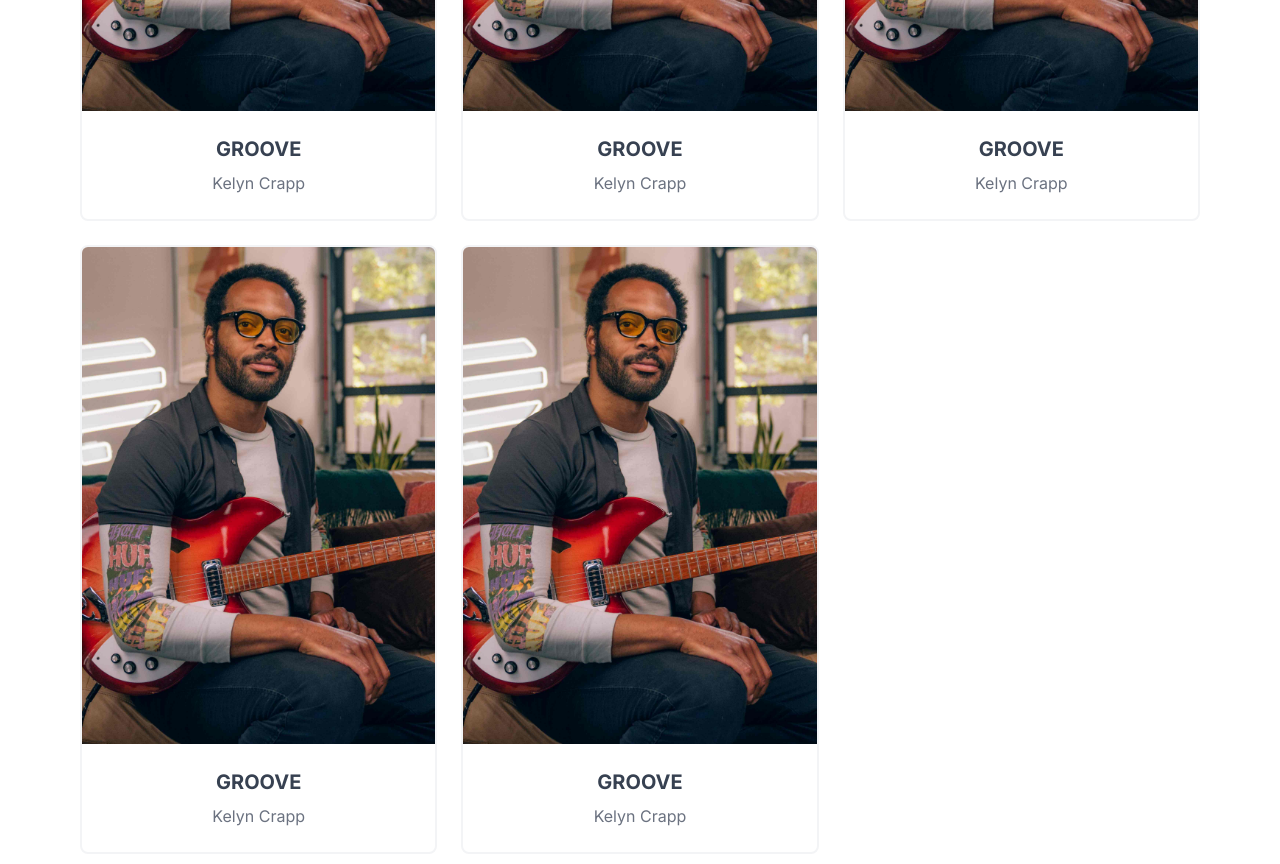
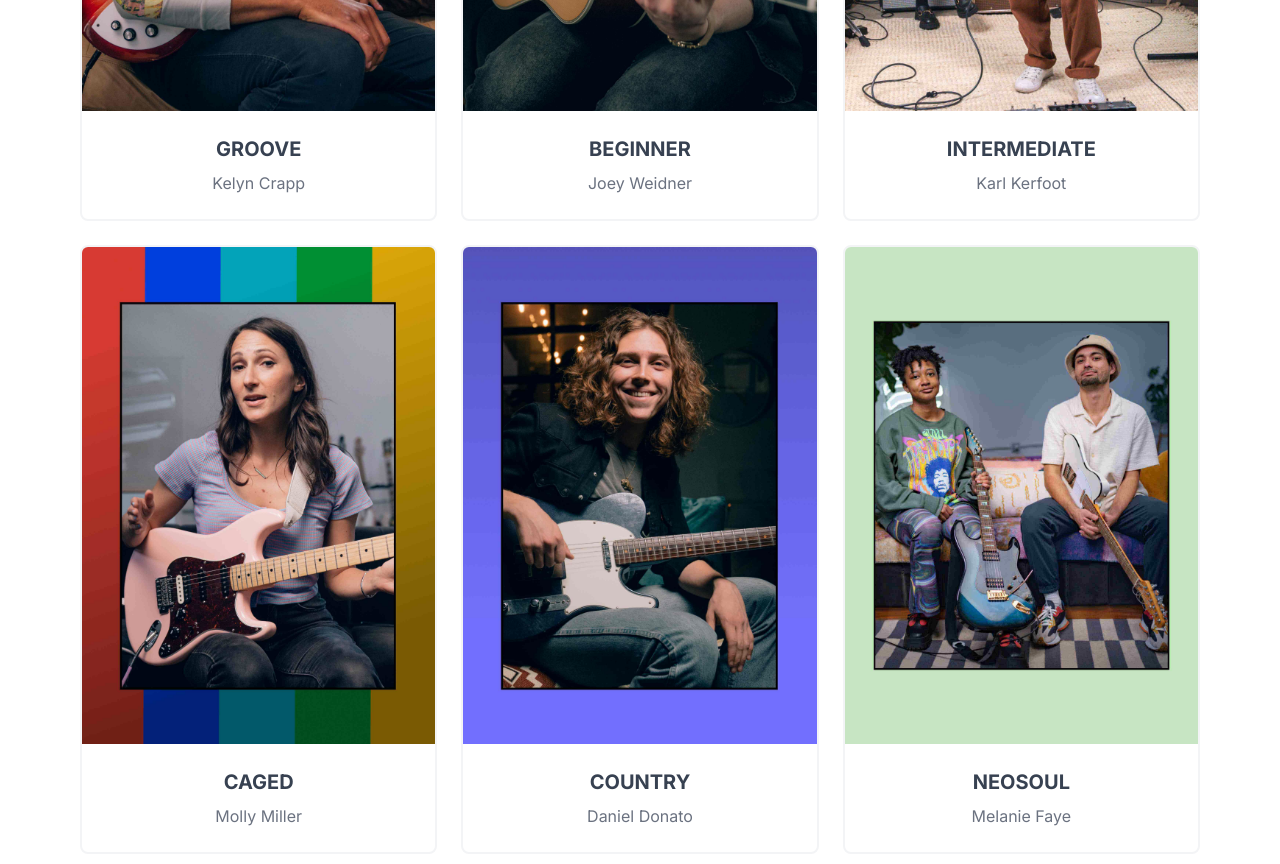
Before and after one commit to joelaul/pickupmusic, a Next.js app: page / in a window 1280 px wide. Shown: the part 1700-2564 px from the top of the page. Built offline with nearby package versions, Linux system fonts and the light colour scheme.

Commit message:
Add neosoul asset

```diff
--- a/src/components/Cards/Cards.tsx
+++ b/src/components/Cards/Cards.tsx
@@ -17,7 +17,7 @@ export const Cards: React.FC<CardProps> = (props) => {
                 <Image
                   alt={card.img.alt}
                   className="object-center object-cover h-auto w-full"
-                  src="/cards/groove.png"
+                  src={card.img.src}
                   width={2700}
                   height={1900}
                 />
--- a/src/static/cards.ts
+++ b/src/static/cards.ts
@@ -7,53 +7,64 @@ export const CARDS: Card[] = [
     href: 'TODO',
     img: {
       alt: 'GROOVE by Keln Crapp',
-      height: 1900,
+      height: 1920,
       width: 2700,
       src: '/cards/groove.png',
     },
   },
   {
-    title: 'GROOVE',
-    subtitle: 'Kelyn Crapp',
+    title: 'BEGINNER',
+    subtitle: 'Joey Weidner',
     href: 'TODO',
     img: {
-      alt: 'GROOVE by Keln Crapp',
-      height: 1900,
+      alt: 'BEGINNER by Joey Weidner',
+      height: 1920,
       width: 2700,
-      src: '/cards/groove.png',
+      src: '/cards/beginner.png',
     },
   },
   {
-    title: 'GROOVE',
-    subtitle: 'Kelyn Crapp',
+    title: 'INTERMEDIATE',
+    subtitle: 'Karl Kerfoot',
     href: 'TODO',
     img: {
-      alt: 'GROOVE by Keln Crapp',
-      height: 1900,
+      alt: 'INTERMEDIATE by Karl Kerfoot',
+      height: 1920,
       width: 2700,
-      src: '/cards/groove.png',
+      src: '/cards/intermediate.png',
     },
   },
   {
-    title: 'GROOVE',
-    subtitle: 'Kelyn Crapp',
+    title: 'CAGED',
+    subtitle: 'Molly Miller',
     href: 'TODO',
     img: {
-      alt: 'GROOVE by Keln Crapp',
-      height: 1900,
+      alt: 'CAGED by Molly Miller',
+      height: 1920,
       width: 2700,
-      src: '/cards/groove.png',
+      src: '/cards/caged.png',
     },
   },
   {
-    title: 'GROOVE',
-    subtitle: 'Kelyn Crapp',
+    title: 'COUNTRY',
+    subtitle: 'Daniel Donato',
     href: 'TODO',
     img: {
-      alt: 'GROOVE by Keln Crapp',
-      height: 1900,
+      alt: 'COUNTRY by Daniel Donato',
+      height: 1920,
       width: 2700,
-      src: '/cards/groove.png',
+      src: '/cards/country.png',
+    },
+  },
+  {
+    title: 'NEOSOUL',
+    subtitle: 'Melanie Faye',
+    href: 'TODO',
+    img: {
+      alt: 'NEOSOUL by Melanie Faye',
+      height: 1920,
+      width: 2700,
+      src: '/cards/neosoul.png',
     },
   },
 ];
```
Also changed, not shown: public/cards/neosoul.png (added).
